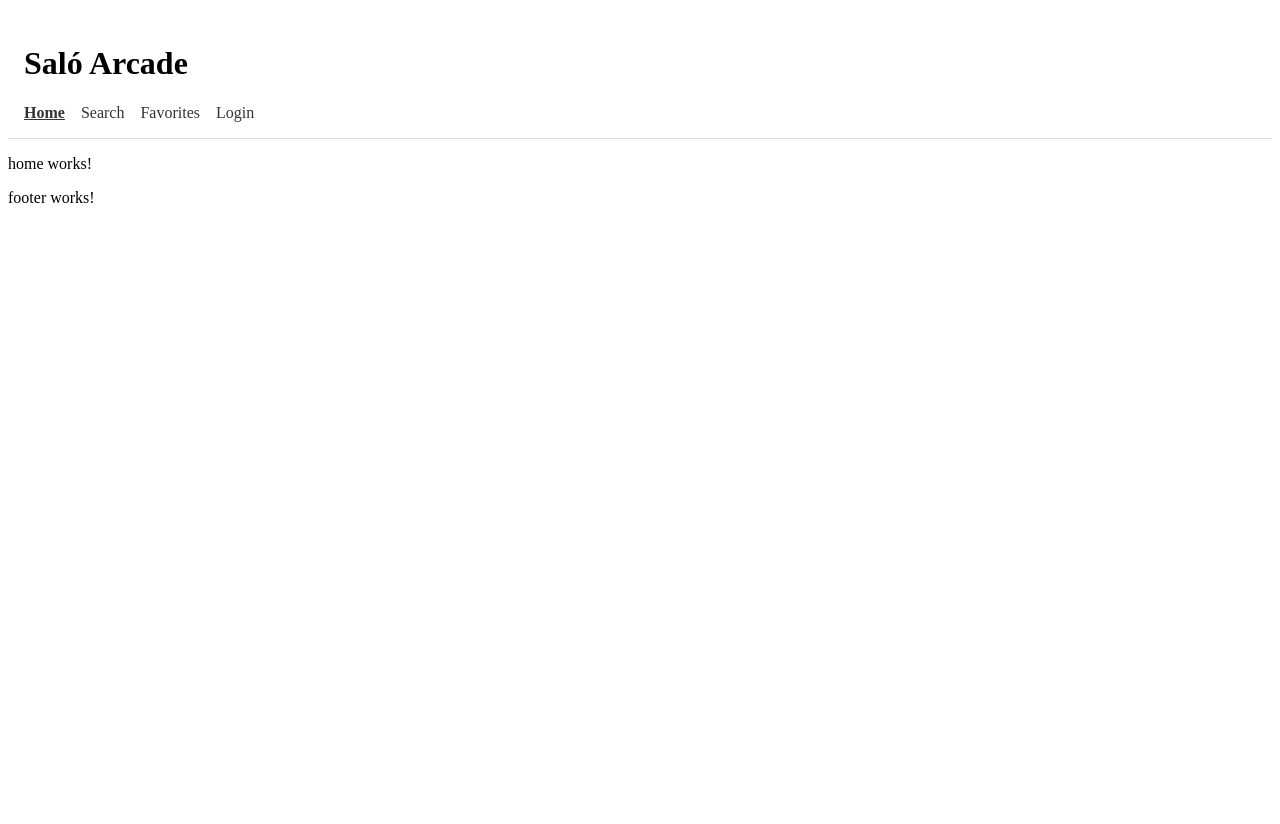
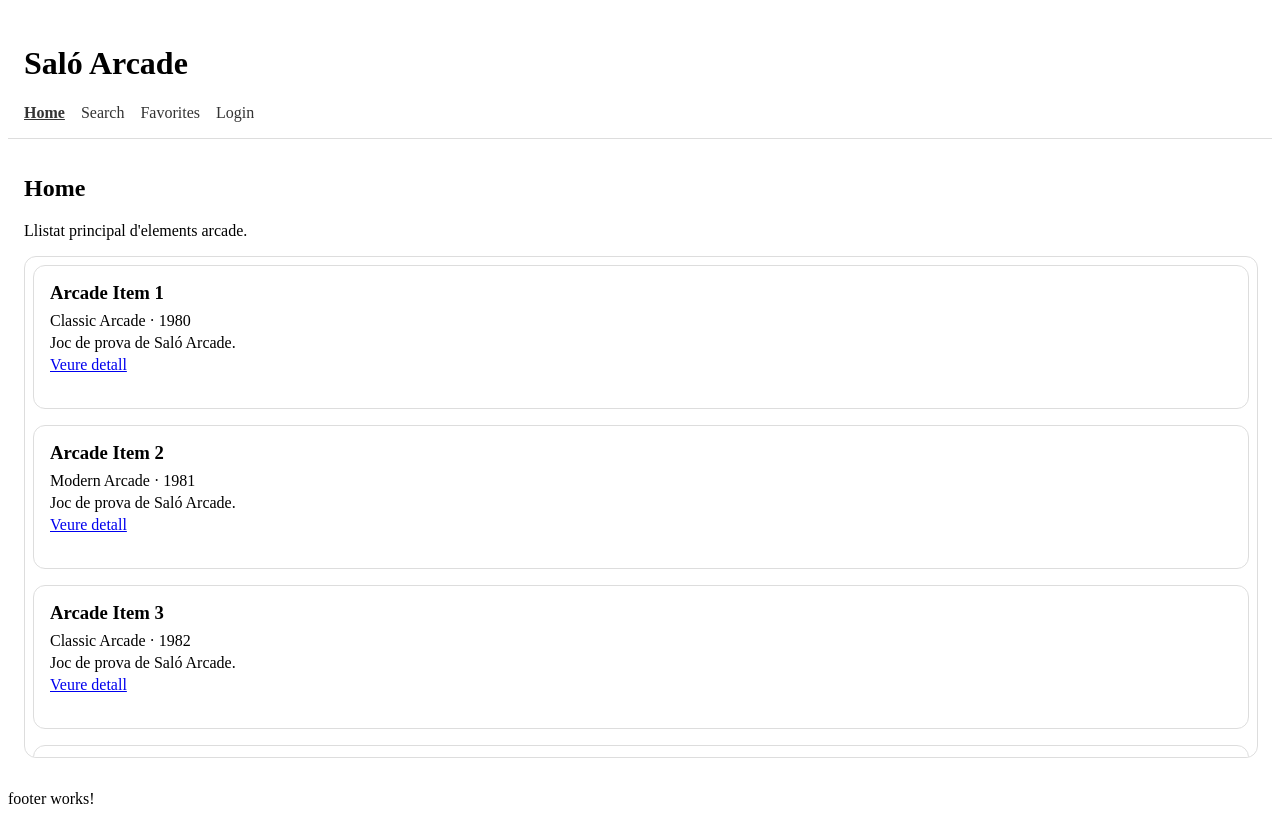
Before and after one commit to joeljorda/salo-arcade, an Angular app: page /home in a window 1280 px wide. Before the commit the page ends 800 px from the top, so only its background shows below. Built offline with nearby package versions, Linux system fonts and the light colour scheme.

Commit message:
Exercici 4: Optimització amb onPush i CDK

```diff
--- a/package.json
+++ b/package.json
@@ -11,6 +11,7 @@
   "private": true,
   "dependencies": {
     "@angular/animations": "^18.2.0",
+    "@angular/cdk": "^18.2.14",
     "@angular/common": "^18.2.0",
     "@angular/compiler": "^18.2.0",
     "@angular/core": "^18.2.0",
--- a/src/app/components/element-card/element-card.component.html
+++ b/src/app/components/element-card/element-card.component.html
@@ -1 +1,8 @@
-<p>item-card works!</p>
+<article class="element-card">
+  <h3>{{ item.title }}</h3>
+
+  <p>{{ item.category }} · {{ item.year }}</p>
+  <p>{{ item.description }}</p>
+
+  <a [routerLink]="['/detail', item.id]">Veure detall</a>
+</article>
--- a/src/app/components/element-card/element-card.component.scss
+++ b/src/app/components/element-card/element-card.component.scss
@@ -0,0 +1,15 @@
+.element-card {
+  min-height: 110px;
+  padding: 1rem;
+  border: 1px solid #ddd;
+  border-radius: 0.75rem;
+  background: #fff;
+}
+
+h3 {
+  margin: 0 0 0.5rem;
+}
+
+p {
+  margin: 0.25rem 0;
+}
--- a/src/app/components/element-card/element-card.component.ts
+++ b/src/app/components/element-card/element-card.component.ts
@@ -1,12 +1,16 @@
-import { Component } from '@angular/core';
+import { ChangeDetectionStrategy, Component, Input } from '@angular/core';
+import { RouterLink } from '@angular/router';
+
+import { ArcadeItem } from '../../models/arcade-item.model';
 
 @Component({
-  selector: 'app-item-card',
+  selector: 'app-element-card',
   standalone: true,
-  imports: [],
+  imports: [RouterLink],
   templateUrl: './element-card.component.html',
-  styleUrl: './element-card.component.scss'
+  styleUrl: './element-card.component.scss',
+  changeDetection: ChangeDetectionStrategy.OnPush,
 })
 export class ElementCardComponent {
-
+  @Input({ required: true }) item!: ArcadeItem;
 }
--- a/src/app/pages/detail/detail.component.html
+++ b/src/app/pages/detail/detail.component.html
@@ -1 +1,6 @@
-<p>detail works!</p>
+<section class="detail-page">
+  <h2>Detail</h2>
+
+  <p>Element seleccionat:</p>
+  <p><strong>ID:</strong> {{ itemId }}</p>
+</section>
--- a/src/app/pages/detail/detail.component.ts
+++ b/src/app/pages/detail/detail.component.ts
@@ -1,12 +1,16 @@
-import { Component } from '@angular/core';
+import { ChangeDetectionStrategy, Component, inject } from '@angular/core';
+import { ActivatedRoute } from '@angular/router';
 
 @Component({
   selector: 'app-detail',
   standalone: true,
   imports: [],
   templateUrl: './detail.component.html',
-  styleUrl: './detail.component.scss'
+  styleUrl: './detail.component.scss',
+  changeDetection: ChangeDetectionStrategy.OnPush,
 })
 export class DetailComponent {
+  private readonly route = inject(ActivatedRoute);
 
+  itemId = this.route.snapshot.paramMap.get('id');
 }
--- a/src/app/pages/home/home.component.html
+++ b/src/app/pages/home/home.component.html
@@ -1 +1,15 @@
-<p>home works!</p>
+<section class="home-page">
+  <h2>Home</h2>
+
+  <p>Llistat principal d'elements arcade.</p>
+
+  <cdk-virtual-scroll-viewport
+    class="items-viewport"
+    [itemSize]="itemSize"
+  >
+    <app-element-card
+      *cdkVirtualFor="let item of items"
+      [item]="item"
+    ></app-element-card>
+  </cdk-virtual-scroll-viewport>
+</section>
--- a/src/app/pages/home/home.component.scss
+++ b/src/app/pages/home/home.component.scss
@@ -0,0 +1,15 @@
+.home-page {
+  padding: 1rem;
+}
+
+.items-viewport {
+  height: 500px;
+  width: 100%;
+  border: 1px solid #ddd;
+  border-radius: 0.75rem;
+}
+
+app-element-card {
+  display: block;
+  padding: 0.5rem;
+}
--- a/src/app/pages/home/home.component.ts
+++ b/src/app/pages/home/home.component.ts
@@ -1,12 +1,24 @@
 import { Component } from '@angular/core';
+import { ScrollingModule } from '@angular/cdk/scrolling';
+
+import { ElementCardComponent } from '../../components/element-card/element-card.component';
+import { ArcadeItem } from '../../models/arcade-item.model';
 
 @Component({
   selector: 'app-home',
   standalone: true,
-  imports: [],
+  imports: [ScrollingModule, ElementCardComponent],
   templateUrl: './home.component.html',
-  styleUrl: './home.component.scss'
+  styleUrl: './home.component.scss',
 })
 export class HomeComponent {
+  itemSize = 140;
 
+  items: ArcadeItem[] = Array.from({ length: 60 }, (_, index) => ({
+    id: index + 1,
+    title: `Arcade Item ${index + 1}`,
+    category: index % 2 === 0 ? 'Classic Arcade' : 'Modern Arcade',
+    year: 1980 + (index % 40),
+    description: 'Joc de prova de Saló Arcade.',
+  }));
 }
```
Also changed, not shown: src/app/models/arcade-item.model.ts (added, +7 -0 lines), 2 other files (tests, documents, lock files or other folders).
